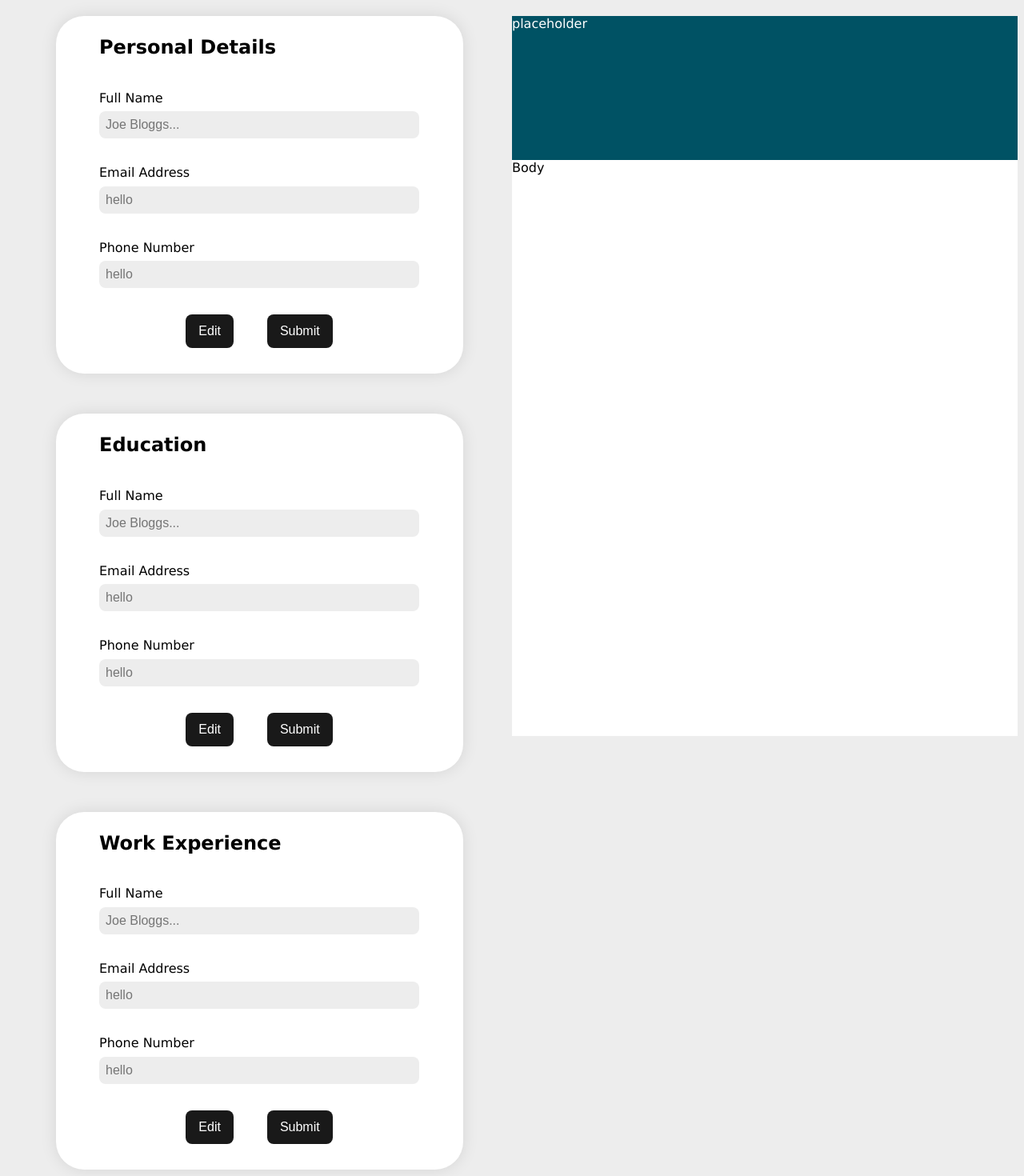
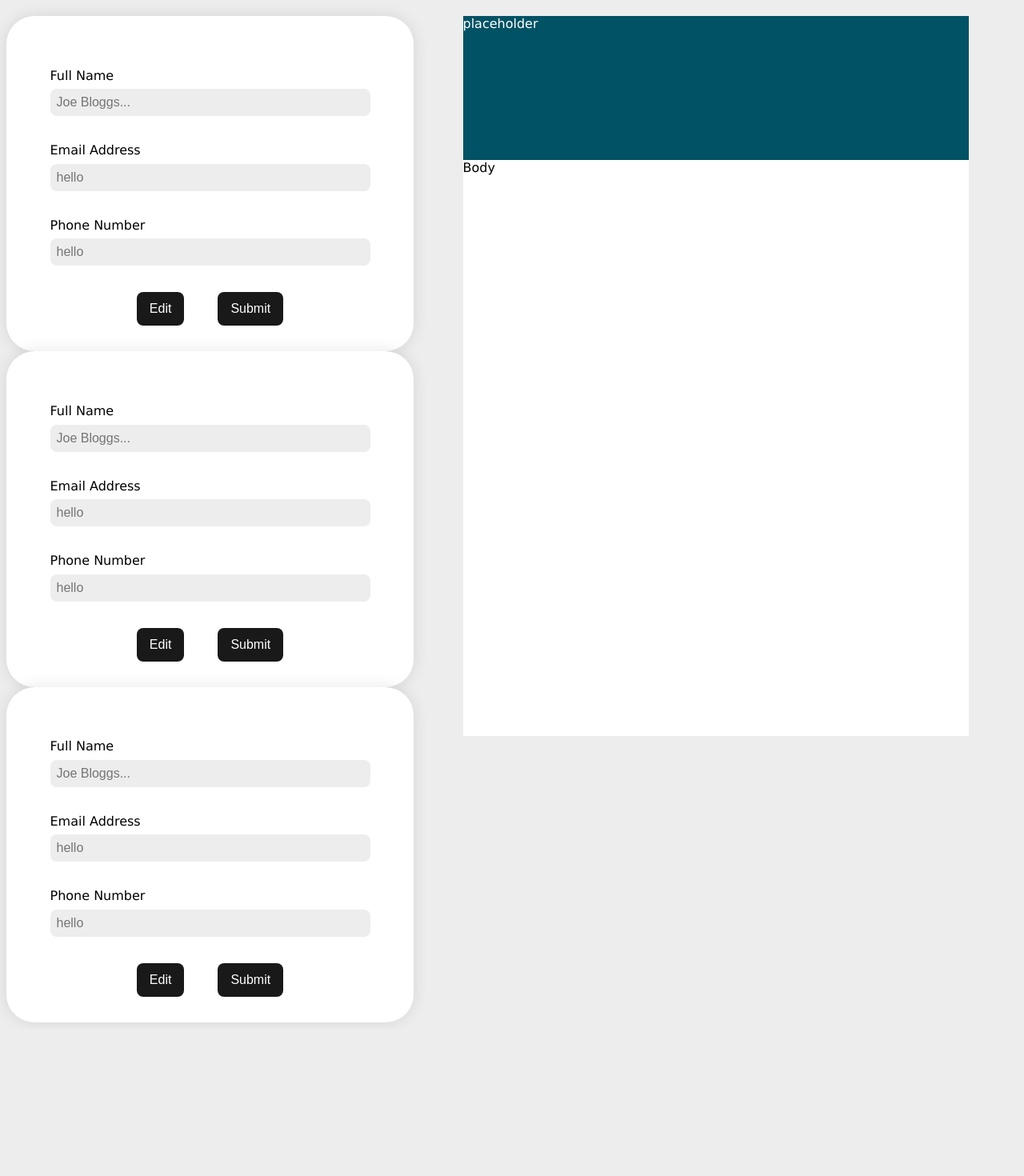
Before and after one commit to jackcasstlesjones/cv-app, a React (Vite) app: page / in a window 1280 px wide. Shown: the top 1470 px of the page at 80% size. After the commit the page ends 1286 px from the top, so only its background shows below. Built offline with nearby package versions, Linux system fonts and the light colour scheme.

Commit message:
branching

```diff
--- a/src/App.jsx
+++ b/src/App.jsx
@@ -4,6 +4,7 @@ import viteLogo from "/vite.svg";
 import "./App.css";
 import Inputs from "./components/input/input";
 import DisplayCV from "./components/cv-display/cv-display";
+import Sidebar from "./components/sidebar/sidebar";
 
 function App() {
   const [headCont, setheadCont] = useState("placeholder");
@@ -20,31 +21,7 @@ function App() {
   return (
     <>
       <div className="big-container">
-        <div className="input-column">
-          <Inputs
-            title={"Personal Details"}
-            changeFunction={handleInputChange}
-            setHeadCont={handleHeaderChange}
-            inputValue={inputValue}
-          />
-          <Inputs
-            title={"Education"}
-            changeFunction={handleInputChange}
-            setHeadCont={handleHeaderChange}
-            inputValue={inputValue}
-          />
-          <Inputs
-            title={"Work Experience"}
-            changeFunction={handleInputChange}
-            setHeadCont={handleHeaderChange}
-            inputValue={inputValue}
-          />
-          <Inputs
-            changeFunction={handleInputChange}
-            setHeadCont={handleHeaderChange}
-            inputValue={inputValue}
-          />
-        </div>
+        <Sidebar />
         <DisplayCV headerContent={headCont} />
       </div>
     </>
```
